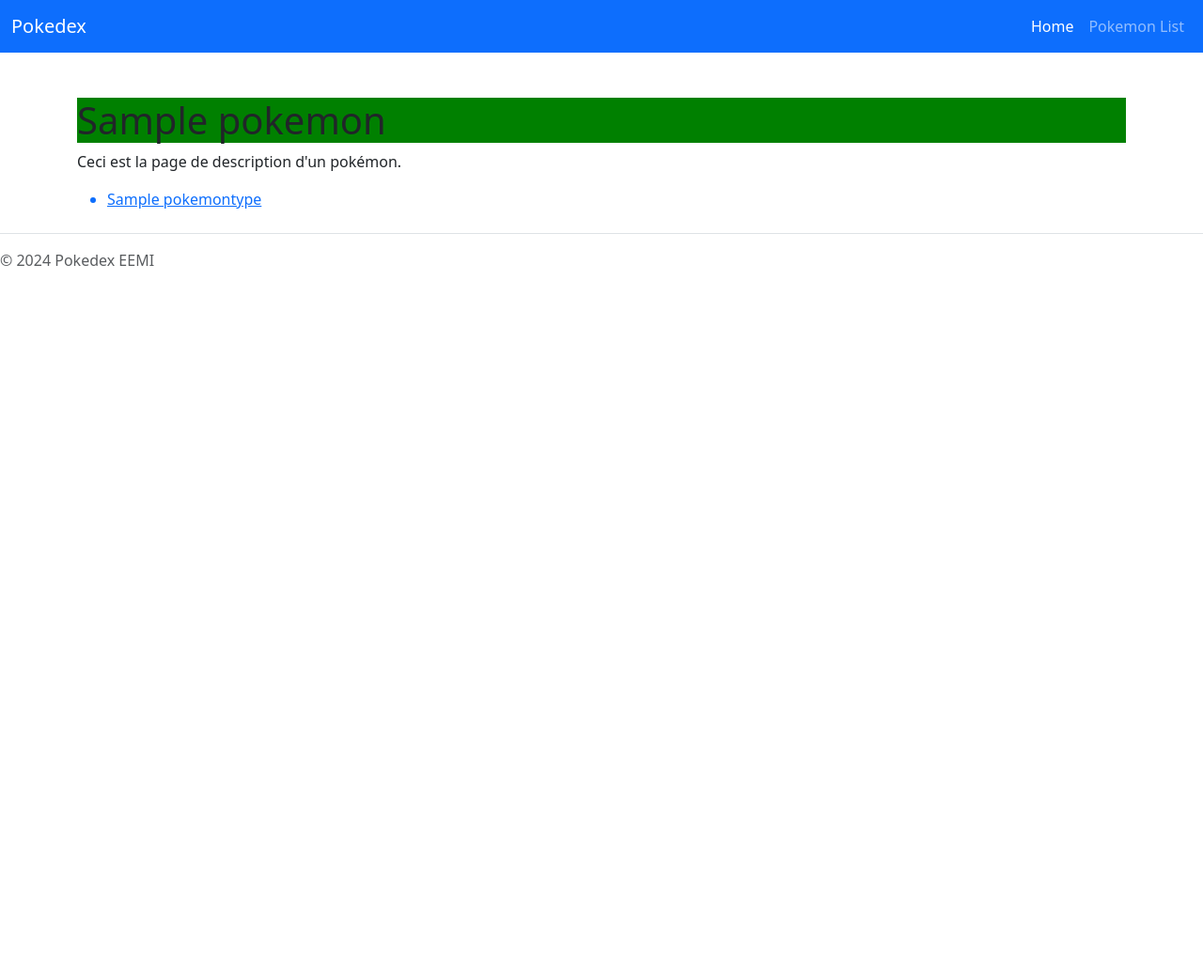
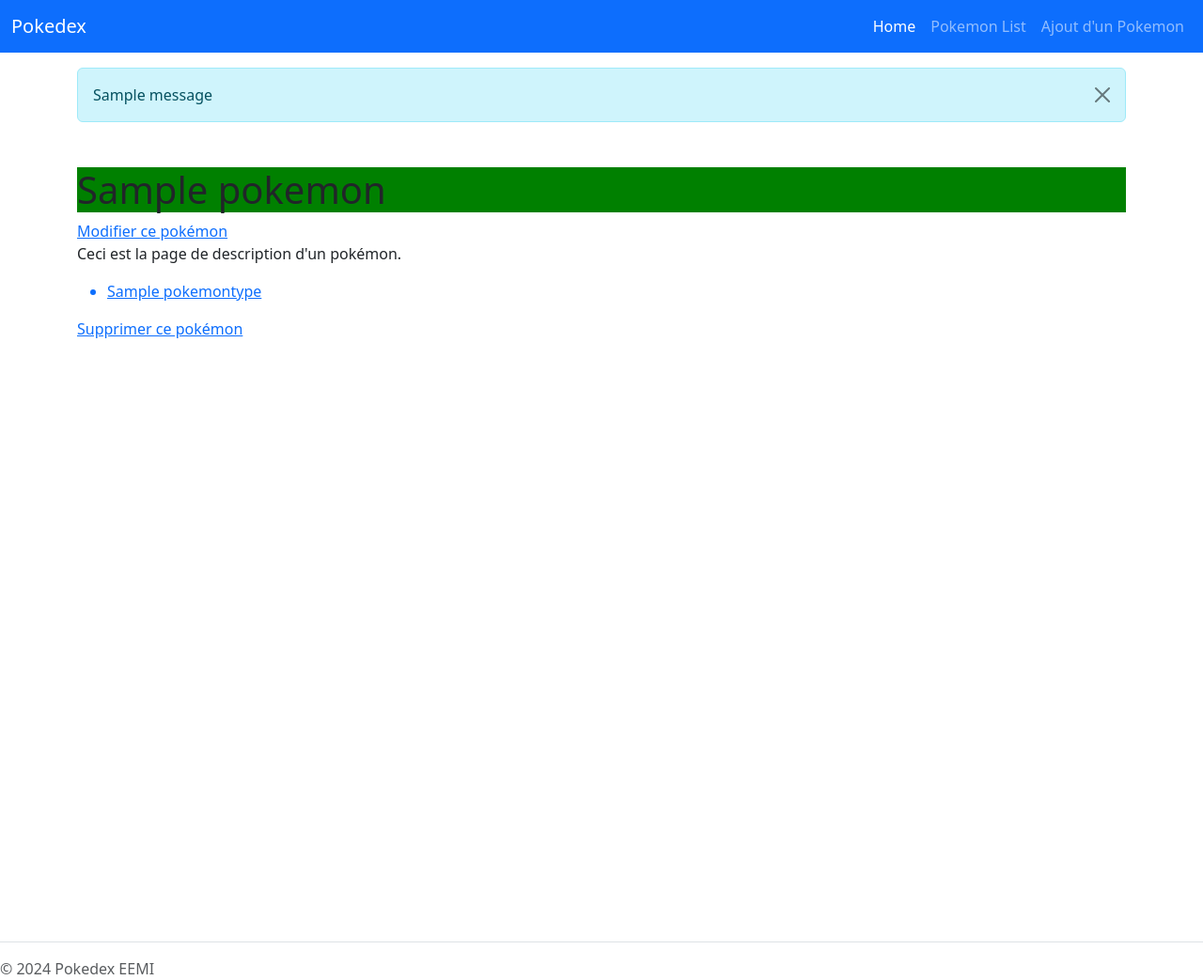
Before and after one commit to n3tx-code/Pokedex-Django-EEMI, a Django app: page /pokemon/1 in a window 1280 px wide. Shown: the whole page at 94% size. Before the commit the page ends 283 px from the top, so only its background shows below. Run offline with Django 5.2, Linux system fonts and the light colour scheme; a user stored in the database is signed in; tables that the repository leaves empty hold one stand-in row (values such as "Sample post"); one stand-in notice (Sample message) is shown.

Commit message:
The end ?

```diff
--- a/pokemon/urls.py
+++ b/pokemon/urls.py
@@ -1,10 +1,14 @@
 from django.urls import path
 
-from pokemon.views import pika, PokemonDetailView, PokemonListView, TypeDetailView
+from pokemon.views import pika, PokemonDetailView, PokemonListView, TypeDetailView, PokemonCreateView, \
+    PokemonUpdateView, PokemonDeleteView
 
 urlpatterns = [
     path("<int:pk>", PokemonDetailView.as_view(), name="pokemon_detail"),
     path("liste", PokemonListView.as_view(), name="pokemon_list"),
     path("pika", pika, name="pika"),
     path("type/<int:pk>", TypeDetailView.as_view(), name="type_detail"),
+    path('ajout', PokemonCreateView.as_view(), name='pokemon_add'),
+    path('maj/<int:pk>', PokemonUpdateView.as_view(), name='pokemon_update'),
+    path('suppression/<int:pk>', PokemonDeleteView.as_view(), name='pokemon_delete'),
 ]
--- a/pokemon/views.py
+++ b/pokemon/views.py
@@ -1,6 +1,8 @@
+from django.contrib import messages
+from django.contrib.auth.mixins import LoginRequiredMixin
 from django.http import HttpResponse
 from django.urls import reverse_lazy
-from django.views.generic import TemplateView, ListView, DetailView, FormView
+from django.views.generic import TemplateView, ListView, DetailView, FormView, CreateView, UpdateView, DeleteView
 
 from pokemon.forms import ContactForm
 from pokemon.models import Pokemon, PokemonType
@@ -37,7 +39,7 @@ class ContactView(FormView):
 
 class PokemonDetailView(DetailView):
     model = Pokemon
-    template_name = "pokemon.html"
+    template_name = "pokemon/detail.html"
 
 
 class TypeDetailView(DetailView):
@@ -48,3 +50,41 @@ class TypeDetailView(DetailView):
 class PokemonListView(ListView):
     model = Pokemon
     template_name = "pokemon_list.html"
+
+
+class PokemonCreateView(LoginRequiredMixin, CreateView):
+    model = Pokemon
+    template_name = "pokemon/create.html"
+    fields = ["name", "types"]
+
+    def form_valid(self, form):
+        if Pokemon.objects.filter(name=form.cleaned_data["name"]).exists():
+            messages.add_message(self.request, messages.ERROR, "Un pokémon avec le même nom existe déjà")
+            return super().form_invalid(form)
+        return super().form_valid(form)
+
+    def get_success_url(self):
+        pokemon = Pokemon.objects.last()
+        messages.add_message(self.request, messages.SUCCESS, "Pokemon crée")
+        return reverse_lazy("pokemon_detail", kwargs={"pk": pokemon.id})
+
+
+class PokemonUpdateView(LoginRequiredMixin, UpdateView):
+    model = Pokemon
+    fields = ["name", "types"]
+    template_name = "pokemon/update.html"
+
+    def get_success_url(self):
+        pokemon = self.object
+        messages.add_message(self.request, messages.SUCCESS, "Pokemon mis à jour")
+        return reverse_lazy("pokemon_detail", kwargs={"pk": pokemon.id})
+
+
+class PokemonDeleteView(LoginRequiredMixin, DeleteView):
+    model = Pokemon
+    template_name = 'pokemon/delete.html'
+
+    def get_success_url(self):
+        pokemon = self.object
+        messages.add_message(self.request, messages.SUCCESS, f"{pokemon.name} est mort")
+        return reverse_lazy("pokemon_list")
--- a/templates/base.html
+++ b/templates/base.html
@@ -16,7 +16,20 @@
     {% include 'navbar.html' %}
 {% endif %}
 
-{% block content %}{% endblock %}
+{% if messages %}
+    <div class="container mt-3">
+        {% for message in messages %}
+            <div class="alert alert-info alert-dismissible fade show" role="alert">
+                {{ message }}
+                <button type="button" class="btn-close" data-bs-dismiss="alert" aria-label="Close"></button>
+            </div>
+        {% endfor %}
+    </div>
+{% endif %}
+
+<div class="min-vh-100">
+    {% block content %}{% endblock %}
+</div>
 
 <footer class="pt-3 mt-4 text-muted border-top">
     &copy; 2024 Pokedex EEMI
--- a/templates/navbar_connected.html
+++ b/templates/navbar_connected.html
@@ -13,6 +13,9 @@
                 <li class="nav-item">
                     <a class="nav-link" href="{% url 'pokemon_list' %}">Pokemon List</a>
                 </li>
+                <li class="nav-item">
+                    <a class="nav-link" href="{% url 'pokemon_add' %}">Ajout d'un Pokemon</a>
+                </li>
             </ul>
         </div>
     </div>
--- a/templates/pokemon.html
+++ b/templates/pokemon/detail.html
@@ -2,6 +2,7 @@
 {% block content %}
     <div class="container mt-5">
         <h1>{{ pokemon.name }}</h1>
+        <a href="{% url 'pokemon_update' pk=pokemon.pk %}">Modifier ce pokémon</a>
         <p>
             Ceci est la page de description d'un pokémon.
         </p>
@@ -14,5 +15,7 @@
                 <p>Ce pokémon n'a pas de type</p>
             {% endfor %}
         </ul>
+
+        <a href="{% url 'pokemon_delete' pk=pokemon.pk %}">Supprimer ce pokémon</a>
     </div>
 {% endblock %}
```
Also changed, not shown: templates/accounts/login.html (+0 -12 lines), templates/pokemon/create.html (added, +8 -0 lines), templates/pokemon/delete.html (added, +15 -0 lines), templates/pokemon/update.html (added, +9 -0 lines).
